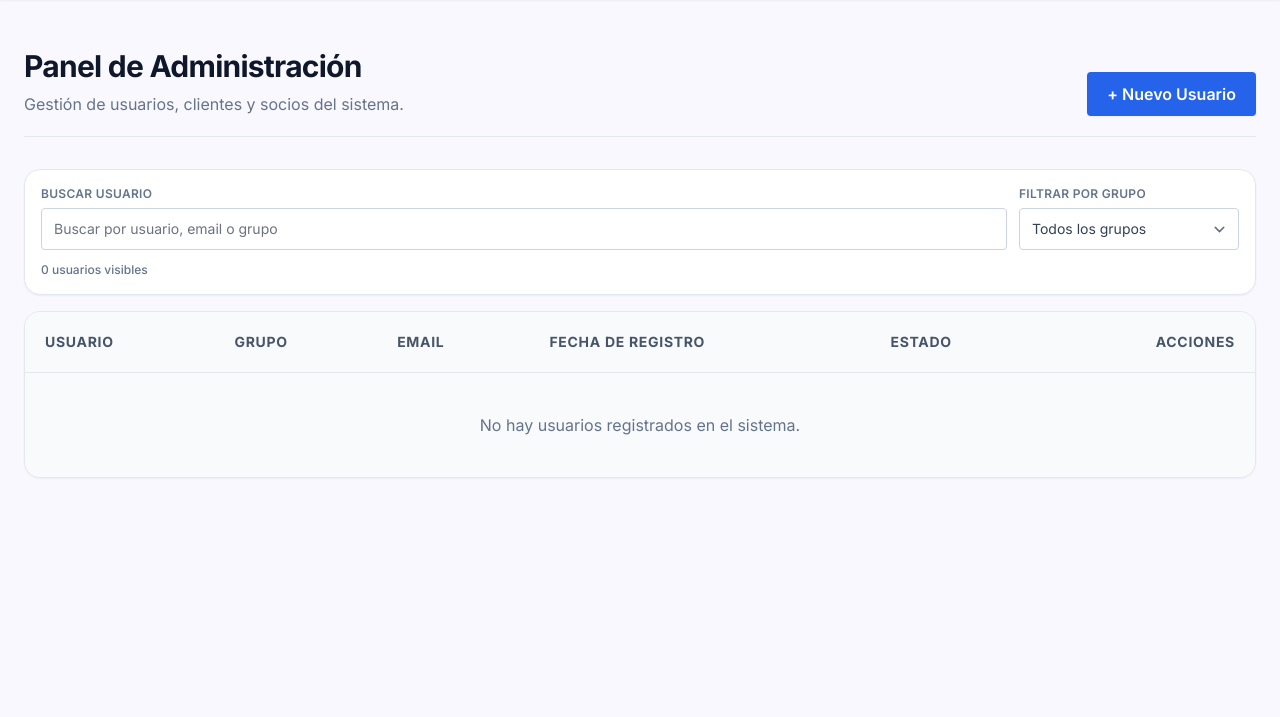
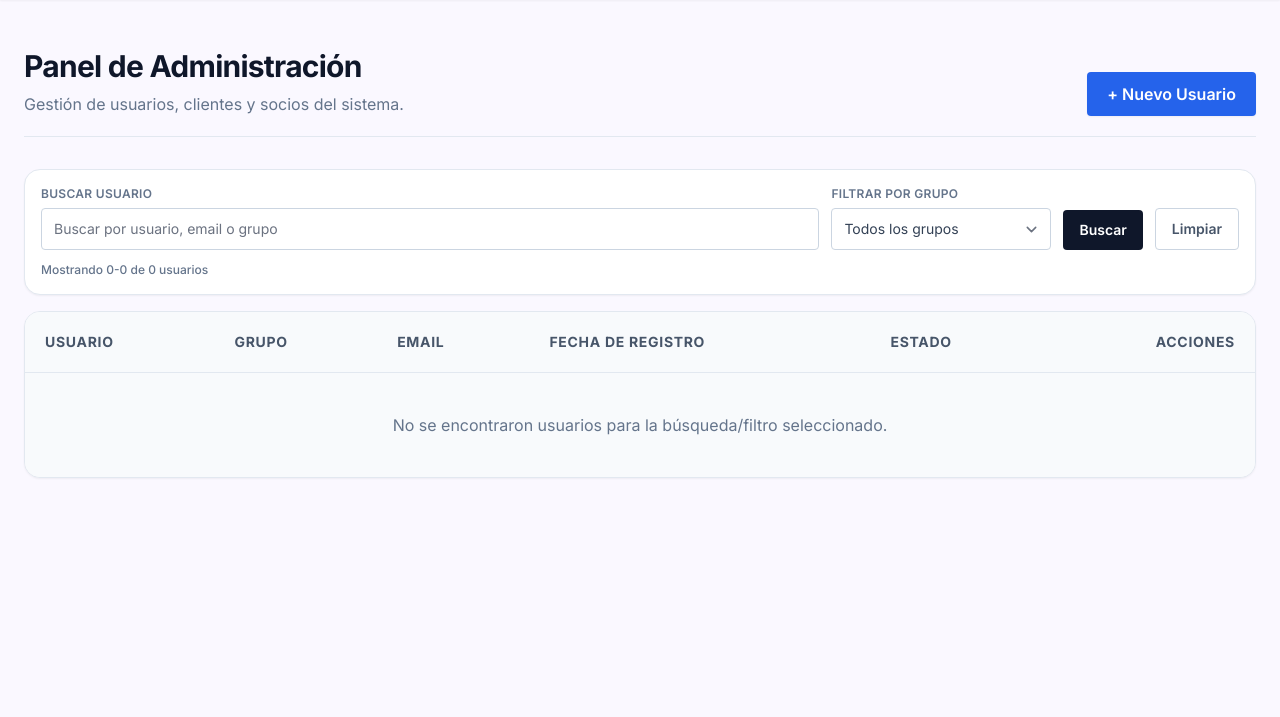
Before and after one commit to NahimMartinez/GoVehiculos, a Django app: page /auth/abm_usuarios/ in a window 1280 px wide. Shown: the part 81-798 px from the top of the page. Run offline with Django 5.2, Linux system fonts and the light colour scheme; data that the repository does not hold is empty; some libraries are stand-ins or nearby versions.

Commit message:
Feat: Modularicé métodos, filtro en tiempo real

```diff
--- a/Contenedor/static/js/pages/usuarios-abm.js
+++ b/Contenedor/static/js/pages/usuarios-abm.js
@@ -1,109 +1,41 @@
 document.addEventListener("DOMContentLoaded", () => {
-	const searchInput = document.querySelector("[data-users-search]");
-	const groupFilter = document.querySelector("[data-users-group-filter]");
-	const resultCount = document.querySelector("[data-users-result-count]");
-	const emptyState = document.querySelector("[data-users-empty-state]");
-	const userRows = Array.from(document.querySelectorAll("[data-user-row]"));
+	const filtersForm = document.querySelector("[data-users-filter-form]");
+	const searchInput = document.querySelector("[data-users-search-input]");
+	const groupSelect = document.querySelector("[data-users-group-select]");
 
-	const normalizeText = (value) => (value || "").toString().trim().toLowerCase();
+	if (filtersForm && searchInput) {
+		let submitTimer = null;
 
-	const getRowGroups = (row) => {
-		const groupsFromDataset = normalizeText(row.dataset.userGroups);
-		if (groupsFromDataset) {
-			return groupsFromDataset
-				.split("|")
-				.map((group) => group.trim())
-				.filter(Boolean);
-		}
+		const submitFilters = () => {
+			filtersForm.submit();
+		};
 
-		const groupsFromBadges = Array.from(row.querySelectorAll("[data-user-group-item]"))
-			.map((groupBadge) => normalizeText(groupBadge.textContent))
-			.filter(Boolean);
+		searchInput.addEventListener("input", () => {
+			if (submitTimer) {
+				window.clearTimeout(submitTimer);
+			}
 
-		if (groupsFromBadges.length) {
-			return groupsFromBadges;
-		}
+			submitTimer = window.setTimeout(() => {
+				submitFilters();
+			}, 350);
+		});
 
-		return ["sin grupo"];
-	};
-
-	const getRowSearchableText = (row) => {
-		const searchableFromDataset = normalizeText(row.dataset.searchText);
-		if (searchableFromDataset) {
-			return searchableFromDataset;
-		}
-
-		return normalizeText(row.textContent);
-	};
-
-	const updateResultCount = (visibleRowsCount) => {
-		if (!resultCount) {
-			return;
-		}
-
-		const label = visibleRowsCount === 1 ? "usuario visible" : "usuarios visibles";
-		resultCount.textContent = `${visibleRowsCount} ${label}`;
-	};
-
-	const applyUsersFilters = () => {
-		if (!userRows.length) {
-			updateResultCount(0);
-			return;
-		}
-
-		const query = normalizeText(searchInput ? searchInput.value : "");
-		const selectedGroup = normalizeText(groupFilter ? groupFilter.value : "todos");
-		let visibleRowsCount = 0;
-
-		userRows.forEach((row) => {
-			const searchableText = getRowSearchableText(row);
-			const rowGroups = getRowGroups(row);
-
-			const matchesQuery = !query || searchableText.includes(query);
-			const matchesGroup = selectedGroup === "todos" || rowGroups.includes(selectedGroup);
-			const isVisible = matchesQuery && matchesGroup;
-
-			row.classList.toggle("hidden", !isVisible);
-			if (isVisible) {
-				visibleRowsCount += 1;
+		searchInput.addEventListener("keydown", (event) => {
+			if (event.key === "Enter") {
+				event.preventDefault();
+				if (submitTimer) {
+					window.clearTimeout(submitTimer);
+				}
+				submitFilters();
 			}
 		});
+	}
 
-		if (emptyState) {
-			emptyState.classList.toggle("hidden", visibleRowsCount !== 0);
-		}
-
-		updateResultCount(visibleRowsCount);
-	};
-
-	const setupGroupFilterOptions = () => {
-		if (!groupFilter || !userRows.length) {
-			return;
-		}
-
-		const uniqueGroups = new Set();
-		userRows.forEach((row) => {
-			getRowGroups(row).forEach((group) => uniqueGroups.add(group));
+	if (filtersForm && groupSelect) {
+		groupSelect.addEventListener("change", () => {
+			filtersForm.submit();
 		});
-
-		Array.from(uniqueGroups)
-			.sort((first, second) => first.localeCompare(second))
-			.forEach((group) => {
-				const option = document.createElement("option");
-				option.value = group;
-				option.textContent = group.charAt(0).toUpperCase() + group.slice(1);
-				groupFilter.appendChild(option);
-			});
-	};
-
-	setupGroupFilterOptions();
-	if (searchInput) {
-		searchInput.addEventListener("input", applyUsersFilters);
 	}
-	if (groupFilter) {
-		groupFilter.addEventListener("change", applyUsersFilters);
-	}
-	applyUsersFilters();
 
 	const modal = document.getElementById("user-action-modal");
 	if (!modal) {
--- a/Contenedor/templates/usuarios/abm_usuarios.html
+++ b/Contenedor/templates/usuarios/abm_usuarios.html
@@ -17,29 +17,43 @@
         </a>
     </div>
 
-    <div class="mb-4 grid gap-3 rounded-2xl border border-slate-200 bg-white p-4 shadow-sm md:grid-cols-[minmax(0,1fr)_220px] md:items-end">
+    <form method="get" class="mb-4 grid gap-3 rounded-2xl border border-slate-200 bg-white p-4 shadow-sm md:grid-cols-[minmax(0,1fr)_220px_auto_auto] md:items-end" data-users-filter-form>
         <div>
             <label for="users-search" class="mb-1.5 block text-xs font-semibold uppercase tracking-wide text-slate-500">Buscar usuario</label>
             <input
                 id="users-search"
                 type="search"
+                name="q"
+                value="{{ busqueda }}"
                 placeholder="Buscar por usuario, email o grupo"
                 class="w-full rounded-lg border border-slate-300 px-3 py-2.5 text-sm text-slate-700 outline-none transition focus:border-blue-500 focus:ring-2 focus:ring-blue-100"
-                data-users-search
+                data-users-search-input
             >
         </div>
         <div>
             <label for="users-group-filter" class="mb-1.5 block text-xs font-semibold uppercase tracking-wide text-slate-500">Filtrar por grupo</label>
             <select
                 id="users-group-filter"
+                name="grupo"
                 class="w-full rounded-lg border border-slate-300 bg-white px-3 py-2.5 text-sm text-slate-700 outline-none transition focus:border-blue-500 focus:ring-2 focus:ring-blue-100"
-                data-users-group-filter
+                data-users-group-select
             >
-                <option value="todos">Todos los grupos</option>
+                <option value="">Todos los grupos</option>
+                {% for group in grupos_disponibles %}
+                    <option value="{{ group.name }}" {% if group.name == grupo_seleccionado %}selected{% endif %}>{{ group.name }}</option>
+                {% endfor %}
             </select>
         </div>
-        <p class="text-xs font-medium text-slate-500 md:col-span-2" data-users-result-count></p>
-    </div>
+        <button type="submit" class="rounded-lg bg-slate-900 px-4 py-2.5 text-sm font-semibold text-white hover:bg-slate-800">
+            Buscar
+        </button>
+        <a href="{% url 'abm_usuarios' %}" class="rounded-lg border border-slate-300 px-4 py-2.5 text-center text-sm font-semibold text-slate-600 hover:bg-slate-50">
+            Limpiar
+        </a>
+        <p class="text-xs font-medium text-slate-500 md:col-span-4">
+            Mostrando {{ page_obj.start_index }}-{{ page_obj.end_index }} de {{ paginator.count }} usuarios
+        </p>
+    </form>
 
     <div class="bg-white rounded-2xl shadow-sm border border-slate-200 overflow-hidden">
         <div class="overflow-x-auto">
@@ -57,12 +71,7 @@
                 <tbody class="divide-y divide-slate-100">
 
                     {% for u in usuarios %}
-                    <tr
-                        class="hover:bg-slate-50 transition-colors group"
-                        data-user-row
-                        data-search-text="{{ u.username|lower }} {{ u.email|lower }} {% for grupo in u.groups.all %}{{ grupo.name|lower }} {% empty %}sin grupo{% endfor %}"
-                        data-user-groups="{% for grupo in u.groups.all %}{{ grupo.name|lower }}{% if not forloop.last %}|{% endif %}{% empty %}sin grupo{% endfor %}"
-                    >
+                    <tr class="hover:bg-slate-50 transition-colors group">
 
                         <td class="p-5 font-bold text-slate-800">
                             {{ u.username }}
@@ -70,7 +79,7 @@
 
                         <td class="p-5 text-slate-600 text-sm">
                             {% for grupo in u.groups.all %}
-                                <span class="inline-flex items-center rounded-full bg-slate-100 px-2.5 py-1 text-xs font-semibold text-slate-700" data-user-group-item>
+                                <span class="inline-flex items-center rounded-full bg-slate-100 px-2.5 py-1 text-xs font-semibold text-slate-700">
                                     {{ grupo.name }}
                                 </span>{% if not forloop.last %} {% endif %}
                             {% empty %}
@@ -138,20 +147,52 @@
                     {% empty %}
                     <tr>
                         <td colspan="6" class="p-10 text-center text-slate-500 bg-slate-50">
-                            No hay usuarios registrados en el sistema.
+                            No se encontraron usuarios para la búsqueda/filtro seleccionado.
                         </td>
                     </tr>
                     {% endfor %}
-                    <tr class="hidden" data-users-empty-state>
-                        <td colspan="6" class="p-10 text-center text-slate-500 bg-slate-50">
-                            No hay usuarios que coincidan con la búsqueda o el filtro seleccionado.
-                        </td>
-                    </tr>
 
                 </tbody>
             </table>
         </div>
     </div>
+
+    {% if page_obj.has_other_pages %}
+    <nav class="mt-5 flex flex-col gap-3 sm:flex-row sm:items-center sm:justify-between" aria-label="Paginación de usuarios">
+        <p class="text-sm text-slate-500">
+            Página {{ page_obj.number }} de {{ page_obj.paginator.num_pages }}
+        </p>
+        <div class="flex flex-wrap items-center gap-2">
+            {% if page_obj.has_previous %}
+                <a href="?page={{ page_obj.previous_page_number }}{% if current_query_params %}&{{ current_query_params }}{% endif %}" class="rounded-lg border border-slate-300 px-3 py-2 text-sm font-semibold text-slate-600 hover:bg-slate-50">
+                    Anterior
+                </a>
+            {% else %}
+                <span class="rounded-lg border border-slate-200 px-3 py-2 text-sm font-semibold text-slate-300">
+                    Anterior
+                </span>
+            {% endif %}
+
+            {% for num in page_obj.paginator.page_range %}
+                {% if num == page_obj.number %}
+                    <span class="rounded-lg bg-slate-900 px-3 py-2 text-sm font-semibold text-white">{{ num }}</span>
+                {% elif num > page_obj.number|add:'-3' and num < page_obj.number|add:'3' %}
+                    <a href="?page={{ num }}{% if current_query_params %}&{{ current_query_params }}{% endif %}" class="rounded-lg border border-slate-300 px-3 py-2 text-sm font-semibold text-slate-600 hover:bg-slate-50">{{ num }}</a>
+                {% endif %}
+            {% endfor %}
+
+            {% if page_obj.has_next %}
+                <a href="?page={{ page_obj.next_page_number }}{% if current_query_params %}&{{ current_query_params }}{% endif %}" class="rounded-lg border border-slate-300 px-3 py-2 text-sm font-semibold text-slate-600 hover:bg-slate-50">
+                    Siguiente
+                </a>
+            {% else %}
+                <span class="rounded-lg border border-slate-200 px-3 py-2 text-sm font-semibold text-slate-300">
+                    Siguiente
+                </span>
+            {% endif %}
+        </div>
+    </nav>
+    {% endif %}
 </section>
 
 <div id="user-action-modal" class="fixed inset-0 z-50 hidden items-center justify-center px-4">
--- a/Contenedor/usuarios/views.py
+++ b/Contenedor/usuarios/views.py
@@ -1,50 +1,146 @@
-# from django.shortcuts import render
 from rest_framework import viewsets
 from .serializer import UsuarioSerializer
 from .models import Usuario
 from django.shortcuts import render, redirect, get_object_or_404
 from django.contrib.auth.models import Group
 from django.contrib.auth import authenticate, login, logout
+from django.core.paginator import Paginator
+from django.db.models import Q
 from .forms import RegistroUsuarioForm, EditarUsuarioForm
 
-# Create your views here.
+"""
+Vistas de gestión de usuarios.
+
+Este módulo contiene las vistas para autenticación (registro, login, logout)
+y administración de usuarios (ABM: Alta, Baja y Modificación).
+
+Vistas principales:
+- registro_view: Formulario de registro de nuevos usuarios
+- login_view: Autenticación de usuarios existentes
+- logout_view: Cierre de sesión
+- abm_usuarios_view: Panel de administración de usuarios con búsqueda, filtros y paginación
+- editar_usuario_view: Edición de datos y rol de un usuario
+- suspender_usuario_view: Desactivación de usuario
+- reactivar_usuario_view: Reactivación de usuario desactivado
+"""
 
 class UsuarioViewSet(viewsets.ModelViewSet):
-    queryset = Usuario.objects.all() # Obtenemos todos los objetos del modelo Usuario para que puedan ser listados, creados, actualizados o eliminados a través de la API REST
-    serializer_class = UsuarioSerializer # Especificamos que el serializer a utilizar para convertir los objetos del modelo Usuario a JSON es el UsuarioSerializer que definimos en el archivo serializer.py
+    """ViewSet de API REST para gestión de usuarios.
+
+    Permite listar, crear, actualizar y eliminar usuarios a través de endpoints REST.
+    Utiliza el serializador UsuarioSerializer para convertir objetos Usuario a JSON.
+    """
+    queryset = Usuario.objects.all()
+    serializer_class = UsuarioSerializer
+
+
+def _obtener_filtros_abm(request):
+    """Extrae los parámetros de filtro desde la solicitud GET.
+
+    Lee los parámetros 'q' (búsqueda) y 'grupo' del request y retorna
+    un diccionario con los valores normalizados (sin espacios en blanco).
+
+    """
+    return {
+        'busqueda': request.GET.get('q', '').strip(),
+        'grupo': request.GET.get('grupo', '').strip(),
+    }
+
+
+def _filtrar_usuarios_abm(filtros):
+    """Filtra el queryset de usuarios según los criterios especificados.
+
+    Aplica filtros de búsqueda (por usuario, email o nombre de grupo) y
+    filtro por grupo específico. Excluye superusuarios y ordena por fecha
+    de registro (más recientes primero).
+
+    """
+    usuarios_qs = Usuario.objects.filter(is_superuser=False)
+
+    if filtros['busqueda']:
+        usuarios_qs = usuarios_qs.filter(
+            Q(username__icontains=filtros['busqueda'])
+            | Q(email__icontains=filtros['busqueda'])
+            | Q(groups__name__icontains=filtros['busqueda'])
+        )
+
+    if filtros['grupo']:
+        usuarios_qs = usuarios_qs.filter(groups__name=filtros['grupo'])
+
+    return usuarios_qs.distinct().order_by('-date_joined')
+
+
+def _paginar_usuarios_abm(request, usuarios_qs, por_pagina=10):
+    """Pagina un queryset de usuarios según el número de página solicitado.
+
+    Crea un paginador y obtiene la página especificada. Si la página no existe
+    o no es válida, retorna la primera página.
+
+    """
+    paginator = Paginator(usuarios_qs, por_pagina)
+    numero_pagina = request.GET.get('page')
+    usuarios = paginator.get_page(numero_pagina)
+    return paginator, usuarios
+
+
+def _construir_parametros_consulta_abm(request):
+    """Construye una cadena de parámetros GET sin el parámetro 'page'.
+
+    Copia los parámetros GET de la solicitud, remueve el parámetro 'page'
+    y retorna la cadena codificada para usarla en links de paginación.
+    Esto asegura que los filtros se mantengan al navegar entre páginas.
+
+    """
+    query_params = request.GET.copy()
+    query_params.pop('page', None)
+    return query_params.urlencode()
 
 def registro_view(request):
+    """Vista para el registro de nuevos usuarios.
+
+    - GET: Muestra el formulario de registro vacío.
+    - POST: Procesa el formulario, crea el usuario, asigna el grupo (rol)
+      seleccionado y redirige a login.
+
+    """
     if request.method == 'POST':
         form = RegistroUsuarioForm(request.POST)
         if form.is_valid():
-            # 1. Guardar el usuario en la base de datos
+            # Guardar el nuevo usuario en la base de datos
             nuevo_usuario = form.save()
 
-            # 2. Leer que rol eligio en el formulario
+            # Obtener el rol seleccionado en el formulario
             rol_elegido = form.cleaned_data.get('rol')
 
-            # 3. Agregar al grupo elegido si existe
+            # Asignar el grupo (rol) al usuario si existe
             grupo = Group.objects.filter(name=rol_elegido).first()
             if grupo:
                 nuevo_usuario.groups.add(grupo)
 
-            return redirect('login') # Mandar a iniciar sesión
+            return redirect('login')
     else:
         form = RegistroUsuarioForm()
 
     return render(request, 'usuarios/registro.html', {'form': form})
 
 def login_view(request):
+    """Vista para autenticación (login) de usuarios.
+
+    - GET: Muestra el formulario de login.
+    - POST: Valida credenciales (email y contraseña), autentica el usuario
+      e inicia la sesión. Si las credenciales son inválidas, retorna error.
+
+    """
     if request.method == 'POST':
         email = request.POST.get('email')
         password = request.POST.get('password')
 
-        # Autenticar usando email como username (ya que EMAIL es el USERNAME_FIELD)
+        # Autenticar usando email como username (EMAIL es el USERNAME_FIELD)
         user = authenticate(request, username=email, password=password)
 
         if user is not None:
             login(request, user)
-            return redirect('inicio')  # Redirigir a la página de inicio
+            return redirect('inicio')
         else:
             context = {'error': 'Email o contraseña incorrectos'}
             return render(request, 'usuarios/login.html', context)
@@ -52,29 +148,71 @@ def login_view(request):
     return render(request, 'usuarios/login.html')
 
 def logout_view(request):
+    """Vista para cerrar la sesión del usuario actual.
+
+    Limpia la sesión del usuario autenticado y redirige a la página de inicio.
+
+    """
     logout(request)
     return redirect('inicio')
 
 def abm_usuarios_view(request):
-    usuarios = Usuario.objects.filter(is_superuser=False)
+    """Panel de Administración de Usuarios (ABM).
 
+    Vista principal para gestionar usuarios. Permite:
+    - Búsqueda global por username, email o nombre de grupo
+    - Filtrado por grupo específico
+    - Paginación de resultados (10 usuarios por página)
+    - Ver estado (activo/suspendido) de cada usuario
+    - Acciones: editar, suspender, reactivar
+
+    Los parámetros de filtro se preservan al navegar entre páginas.
+
+    """
+    # Obtener y validar filtros desde los parámetros GET
+    filtros = _obtener_filtros_abm(request)
+
+    # Aplicar filtros al queryset base de usuarios
+    usuarios_qs = _filtrar_usuarios_abm(filtros)
+
+    # Paginar resultados (10 usuarios por página)
+    paginador, usuarios = _paginar_usuarios_abm(request, usuarios_qs)
+
+    # Construir contexto para la plantilla
     contexto = {
-        'usuarios': usuarios
+        'usuarios': usuarios,
+        'page_obj': usuarios,
+        'paginator': paginador,
+        'busqueda': filtros['busqueda'],
+        'grupo_seleccionado': filtros['grupo'],
+        'grupos_disponibles': Group.objects.order_by('name'),
+        'current_query_params': _construir_parametros_consulta_abm(request),
     }
 
     return render(request, 'usuarios/abm_usuarios.html', contexto)
 
 
 def editar_usuario_view(request, usuario_id):
+    """Vista para editar datos y rol de un usuario.
+
+    - GET: Muestra el formulario pre-llenado con datos actuales del usuario.
+    - POST: Valida y guarda los cambios (datos personales y nuevo rol/grupo).
+      Si el usuario es superusuario (admin), no puede ser editado desde aquí.
+
+    """
     usuario = get_object_or_404(Usuario, id=usuario_id, is_superuser=False)
 
     if request.method == 'POST':
         form = EditarUsuarioForm(request.POST, instance=usuario)
         if form.is_valid():
+            # Guardar cambios de datos personales
             usuario_actualizado = form.save()
+
+            # Obtener el nuevo rol seleccionado
             rol_elegido = form.cleaned_data.get('rol')
             grupo = Group.objects.filter(name=rol_elegido).first()
 
+            # Actualizar grupos: limpiar antiguos y asignar el nuevo
             usuario_actualizado.groups.clear()
             if grupo:
                 usuario_actualizado.groups.add(grupo)
@@ -90,6 +228,12 @@ def editar_usuario_view(request, usuario_id):
 
 
 def suspender_usuario_view(request, usuario_id):
+    """Vista para desactivar (suspender) un usuario.
+
+    Solo funciona con POST y no permite suspender el usuario actualmente
+    autenticado (para evitar que un admin se bloquee a sí mismo).
+
+    """
     usuario = get_object_or_404(Usuario, id=usuario_id, is_superuser=False)
 
     if request.method == 'POST' and usuario != request.user:
@@ -100,6 +244,12 @@ def suspender_usuario_view(request, usuario_id):
 
 
 def reactivar_usuario_view(request, usuario_id):
+    """Vista para reactivar un usuario desactivado.
+
+    Solo funciona con POST y no permite reactivar el usuario actualmente
+    autenticado (aunque esta restricción es menos crítica que en suspender).
+
+    """
     usuario = get_object_or_404(Usuario, id=usuario_id, is_superuser=False)
 
     if request.method == 'POST' and usuario != request.user:
```
